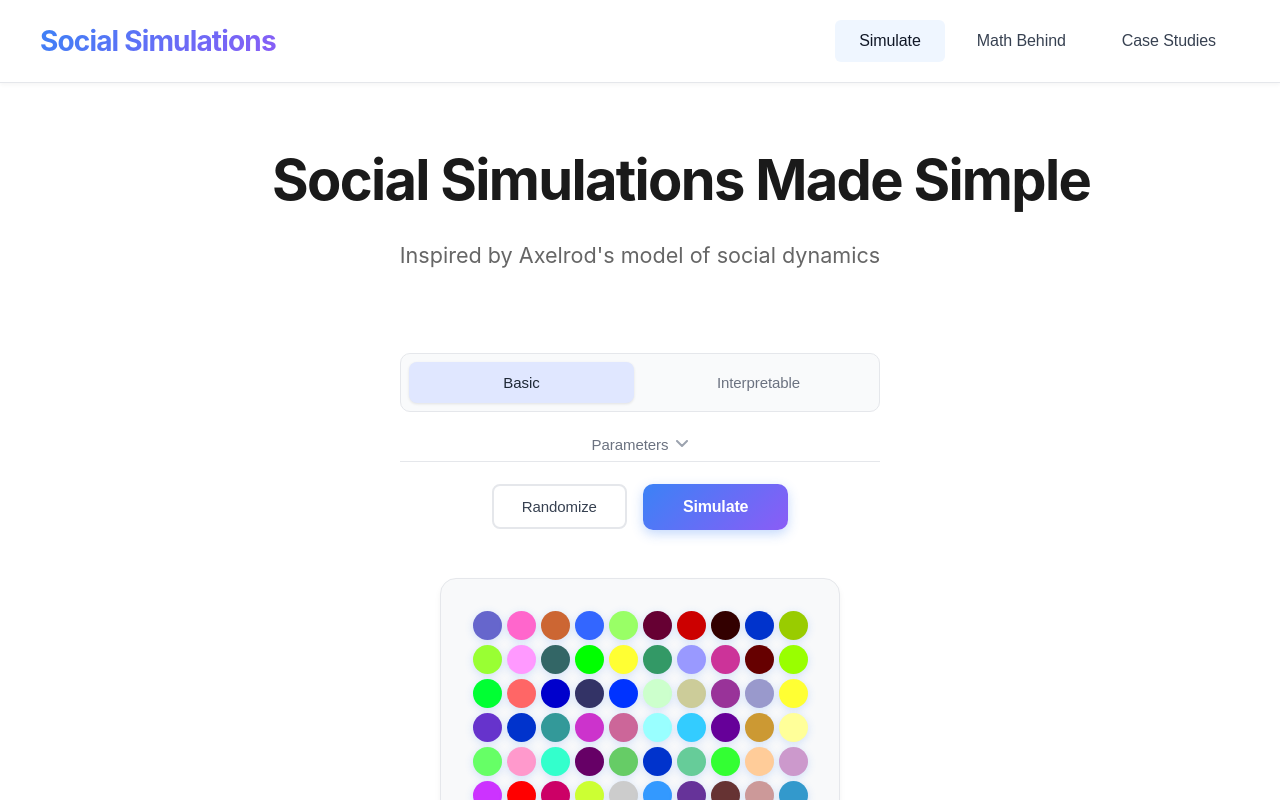
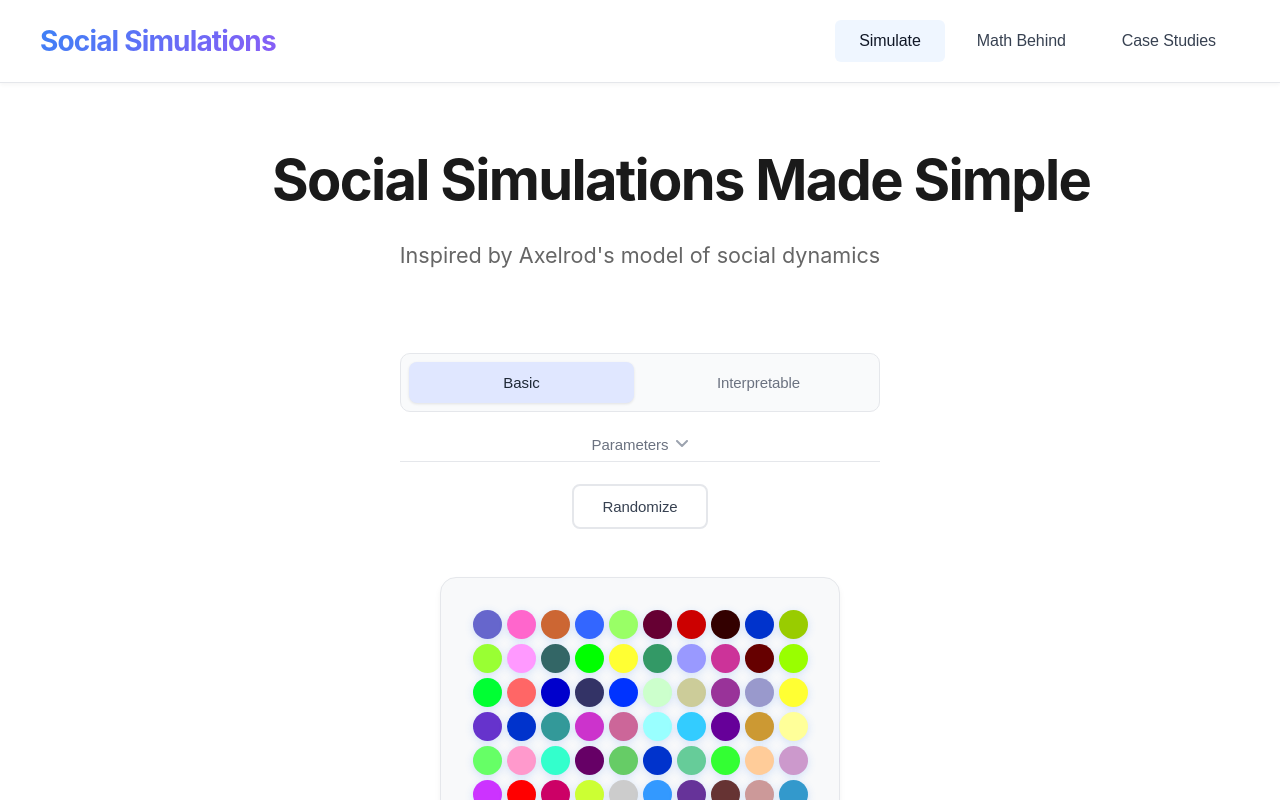
Before and after one commit to MartinZust123/social-simulations, a React (Vite) app: page / in a window 1280 px wide. Shown: the top 800 px of the page. Built offline with nearby package versions, Linux system fonts and the light colour scheme.

Commit message:
Simulate button hidden

```diff
--- a/src/components/SimulationPage.jsx
+++ b/src/components/SimulationPage.jsx
@@ -36,6 +36,11 @@ function SimulationPage({
   const [isGridInitialized, setIsGridInitialized] = useState(false);
   const tooltipTimeoutRef = useRef(null);
 
+  // Reset grid initialization when switching modes or when metrics are generated (simulation ended)
+  useEffect(() => {
+    setIsGridInitialized(false);
+  }, [simulationMode, metrics]);
+
   const handleParametersToggle = () => {
     if (isSimulating) {
       setShowTooltip(true);
@@ -59,9 +64,7 @@ function SimulationPage({
 
   const handleRandomize = () => {
     randomizeFeatures();
-    if (simulationMode === 'interpretable') {
-      setIsGridInitialized(true);
-    }
+    setIsGridInitialized(true);
   };
 
   return (
@@ -130,9 +133,11 @@ function SimulationPage({
             <button className="randomize-button" onClick={handleRandomize}>
               Randomize
             </button>
-            <button className="simulate-button" onClick={toggleSimulation}>
-              {isSimulating ? 'Stop' : 'Simulate'}
-            </button>
+            {isGridInitialized && (
+              <button className="simulate-button" onClick={toggleSimulation}>
+                {isSimulating ? 'Stop' : 'Simulate'}
+              </button>
+            )}
           </div>
         )}
 
```
